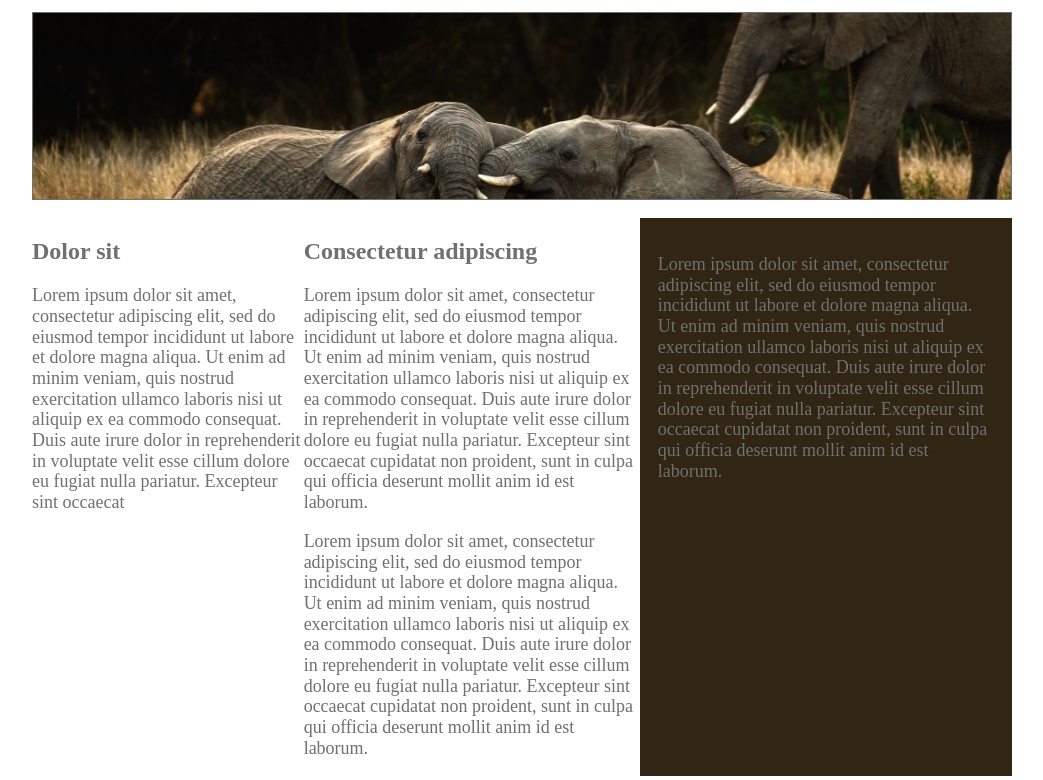
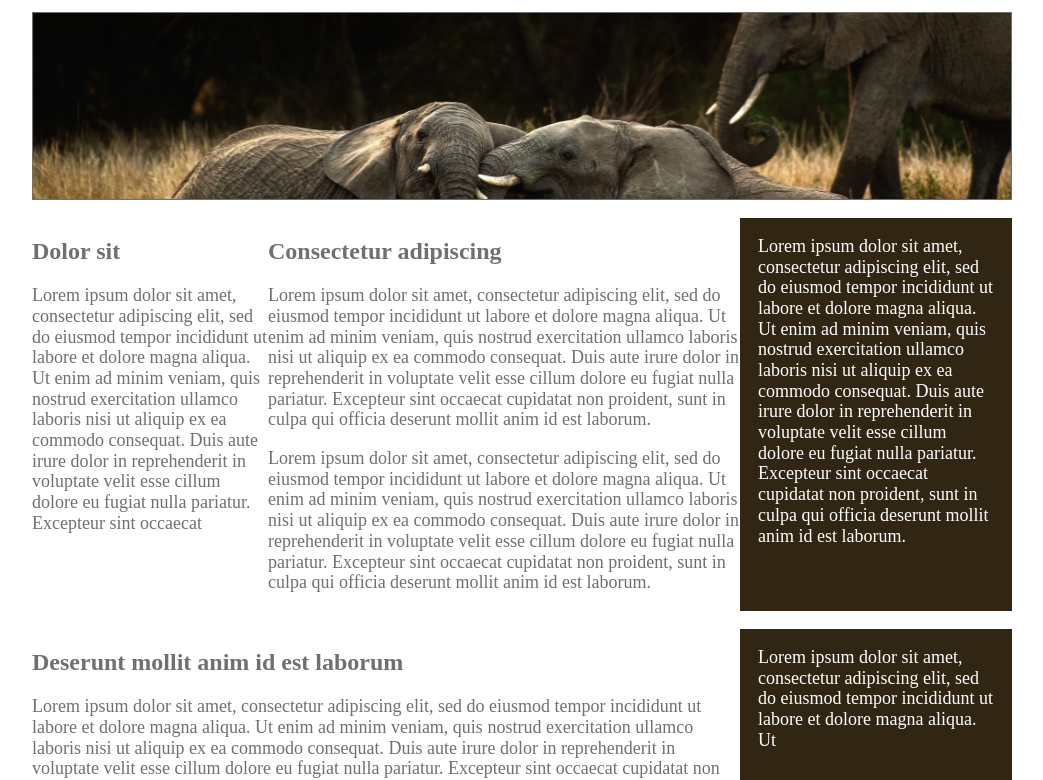
Before and after one commit to mf-dlcz/Flexbox-Refresher, a website built with Vite: page index.html in a window 1280 px wide. Shown: the part 108-888 px from the top of the page, without its empty margins (118-1161 px from the left). Built offline with nearby package versions, Linux system fonts and the light colour scheme.

Commit message:
Updated the size of each column

```diff
--- a/css/style.css
+++ b/css/style.css
@@ -8,6 +8,7 @@ body {
 /*
 *   Layout
 */
+
 .container {
   width: 90%;
   max-width: 980px;
@@ -21,8 +22,32 @@ body {
 
 .col-bg {
   background-color: #312614;
+  color: #FFF;
   padding: 1em;
 }
+
+img {
+  margin: 0 auto;
+  display: block;
+  padding: 0;
+  width: 100%;
+}
+
+.col-1 {
+  width: 25%;
+}
+
+.col-2 {
+  width: 50%;
+}
+
+.col-3 {
+  width: 75%;
+}
+
+/*
+*   Typography
+*/
 
 h1{
   font-size: 3rem;
@@ -38,9 +63,6 @@ h2 {
   font-size: 1.5rem;
 }
 
-img {
-  margin: 0 auto;
-  display: block;
-  padding: 0;
-  width: 100%;
+p {
+  margin-top: 0;
 }
--- a/index.html
+++ b/index.html
@@ -21,7 +21,7 @@
 				alt="two small elephants playing with eachother"
 			/>
 			<div class="columns">
-				<div class="col">
+				<div class="col col-1">
 					<h2>Dolor sit</h2>
 					<p>
 						Lorem ipsum dolor sit amet, consectetur adipiscing elit, sed do
@@ -32,7 +32,7 @@
 						fugiat nulla pariatur. Excepteur sint occaecat
 					</p>
 				</div>
-				<div class="col">
+				<div class="col col-2">
 					<h2>Consectetur adipiscing</h2>
 					<p>
 						Lorem ipsum dolor sit amet, consectetur adipiscing elit, sed do
@@ -55,7 +55,7 @@
 						laborum.
 					</p>
 				</div>
-				<div class="col col-bg">
+				<div class="col col-bg col-1">
 					<p>
 						Lorem ipsum dolor sit amet, consectetur adipiscing elit, sed do
 						eiusmod tempor incididunt ut labore et dolore magna aliqua. Ut
@@ -70,7 +70,7 @@
 			</div>
 
 			<div class="columns">
-				<div class="col">
+				<div class="col col-3">
 					<h2>Deserunt mollit anim id est laborum</h2>
 					<p>
 						Lorem ipsum dolor sit amet, consectetur adipiscing elit, sed do
@@ -83,7 +83,7 @@
 						laborum.
 					</p>
 				</div>
-				<div class="col col-bg">
+				<div class="col col-bg col-1">
 					<p>
 						Lorem ipsum dolor sit amet, consectetur adipiscing elit, sed do
 						eiusmod tempor incididunt ut labore et dolore magna aliqua. Ut
```
